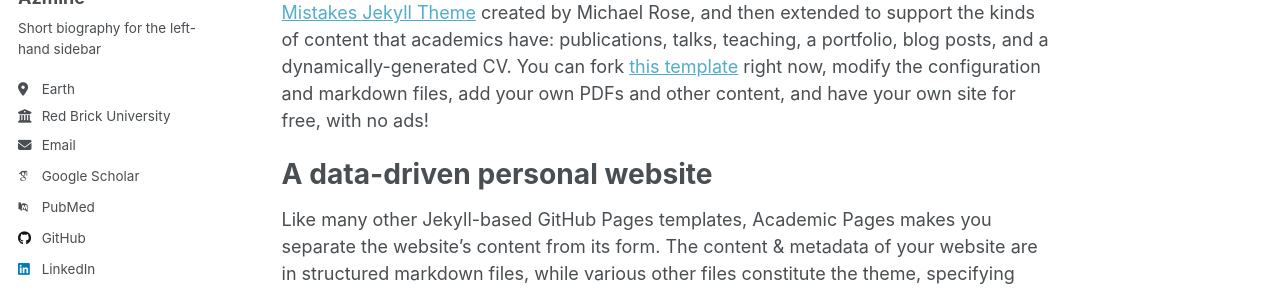
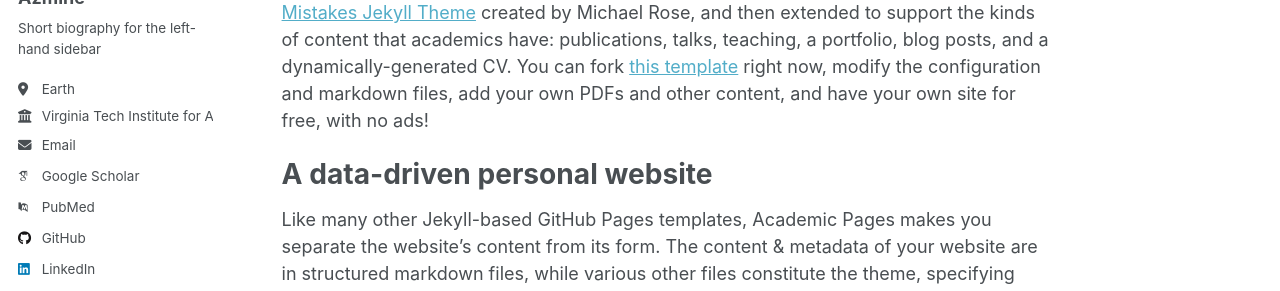
Before and after one commit to muhammadfarhan720/muhammadfarhan720.github.io, a Jekyll site: the page built from _pages/about.md, in a window 1280 px wide. Shown: the part 278-569 px from the top of the page. Built offline with Jekyll 4.4.1, drawn with Linux system fonts in a browser that asks for light colours; some web fonts are replaced.

Commit message:
Update _config.yml

```diff
--- a/_config.yml
+++ b/_config.yml
@@ -27,7 +27,7 @@ author:
   pronouns         : # example: "she/her"
   bio              : "Short biography for the left-hand sidebar"
   location         : "Earth"
-  employer         : "Red Brick University"
+  employer         : "Virginia Tech Institute for Advanced Computing"
   uri              : # URL
   email            : "none@example.org"
 
```
